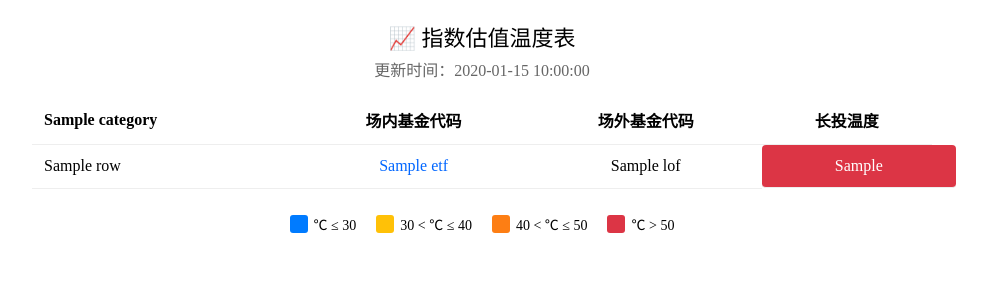
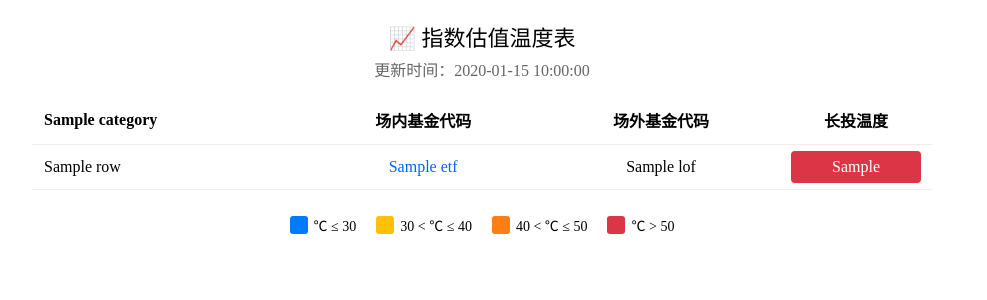
Before and after one commit to zysj8/valuation-dashboard, a Python web app: template templates/index.html in a window 1280 px wide. Shown: the top 300 px of the page, without its empty margins (158-1145 px from the left). Run offline with Jinja, Linux system fonts and the light colour scheme; the template is opened without the code that fills it: most values are stand-ins (such as "Sample title", 1, 10 or a date in 2020).

Commit message:
Update index.html

```diff
--- a/templates/index.html
+++ b/templates/index.html
@@ -12,22 +12,26 @@ body{font-family:Microsoft YaHei;margin:20px;background:#fff}
 table{width:100%;border-collapse:collapse;margin-bottom:20px}
 td,th{padding:12px;text-align:center;border-bottom:1px solid #eee}
 .cate-name{text-align:left;font-weight:bold}
-.blue{background:#007bff;color:white}
-.red{background:#dc3545;color:white}
 
-/* 关键修改：固定温度列宽度，统一所有温度块长度 */
-td:last-child {
-    width: 120px; /* 固定宽度，和原图一致 */
+/* —————————— 核心修复：所有温度色块强制统一大小 —————————— */
+td.temp-cell {
+    width: 140px !important;       /* 固定温度列宽度 */
+    padding: 6px !important;
 }
-td.blue, td.red {
-    display: block;
-    width: 100%;
-    height: 100%;
-    text-align: center;
-    border-radius: 4px;
+.temp-block {
+    display: inline-block;
+    width: 130px !important;        /* 色块统一宽度 */
+    height: 32px !important;        /* 色块统一高度 */
+    line-height: 32px;              /* 文字垂直居中 */
+    text-align: center;             /* 文字水平居中 */
+    border-radius: 4px;             /* 圆角 */
+    color: white;
+    font-weight: normal;
 }
+.blue { background: #007bff; }
+.red { background: #dc3545; }
 
-/* 温度图例样式 */
+/* 图例样式 */
 .legend{
     display: flex;
     justify-content: center;
@@ -76,35 +80,24 @@ td.blue, td.red {
       <td style="text-align:left">{{ item.name }}</td>
       <td style="color:#0066ff">{{ item.etf }}</td>
       <td>{{ item.lof }}</td>
-      {% if item.type == 'pb' %}
-        <td class="blue">{{ item.lt }}</td>
-      {% else %}
-        <td class="red">{{ item.lt }}</td>
-      {% endif %}
+      <td class="temp-cell">
+          {% if item.type == 'pb' %}
+              <div class="temp-block blue">{{ item.lt }}</div>
+          {% else %}
+              <div class="temp-block red">{{ item.lt }}</div>
+          {% endif %}
+      </td>
     </tr>
   {% endfor %}
   </tbody>
 </table>
 {% endfor %}
 
-<!-- 底部温度区间图例 -->
 <div class="legend">
-    <div class="legend-item">
-        <div class="legend-color" style="background:#007bff;"></div>
-        <span>℃ ≤ 30</span>
-    </div>
-    <div class="legend-item">
-        <div class="legend-color" style="background:#ffc107;"></div>
-        <span>30 < ℃ ≤ 40</span>
-    </div>
-    <div class="legend-item">
-        <div class="legend-color" style="background:#fd7e14;"></div>
-        <span>40 < ℃ ≤ 50</span>
-    </div>
-    <div class="legend-item">
-        <div class="legend-color" style="background:#dc3545;"></div>
-        <span>℃ > 50</span>
-    </div>
+    <div class="legend-item"><div class="legend-color" style="background:#007bff;"></div><span>℃ ≤ 30</span></div>
+    <div class="legend-item"><div class="legend-color" style="background:#ffc107;"></div><span>30 < ℃ ≤ 40</span></div>
+    <div class="legend-item"><div class="legend-color" style="background:#fd7e14;"></div><span>40 < ℃ ≤ 50</span></div>
+    <div class="legend-item"><div class="legend-color" style="background:#dc3545;"></div><span>℃ > 50</span></div>
 </div>
 
 </div>
```
